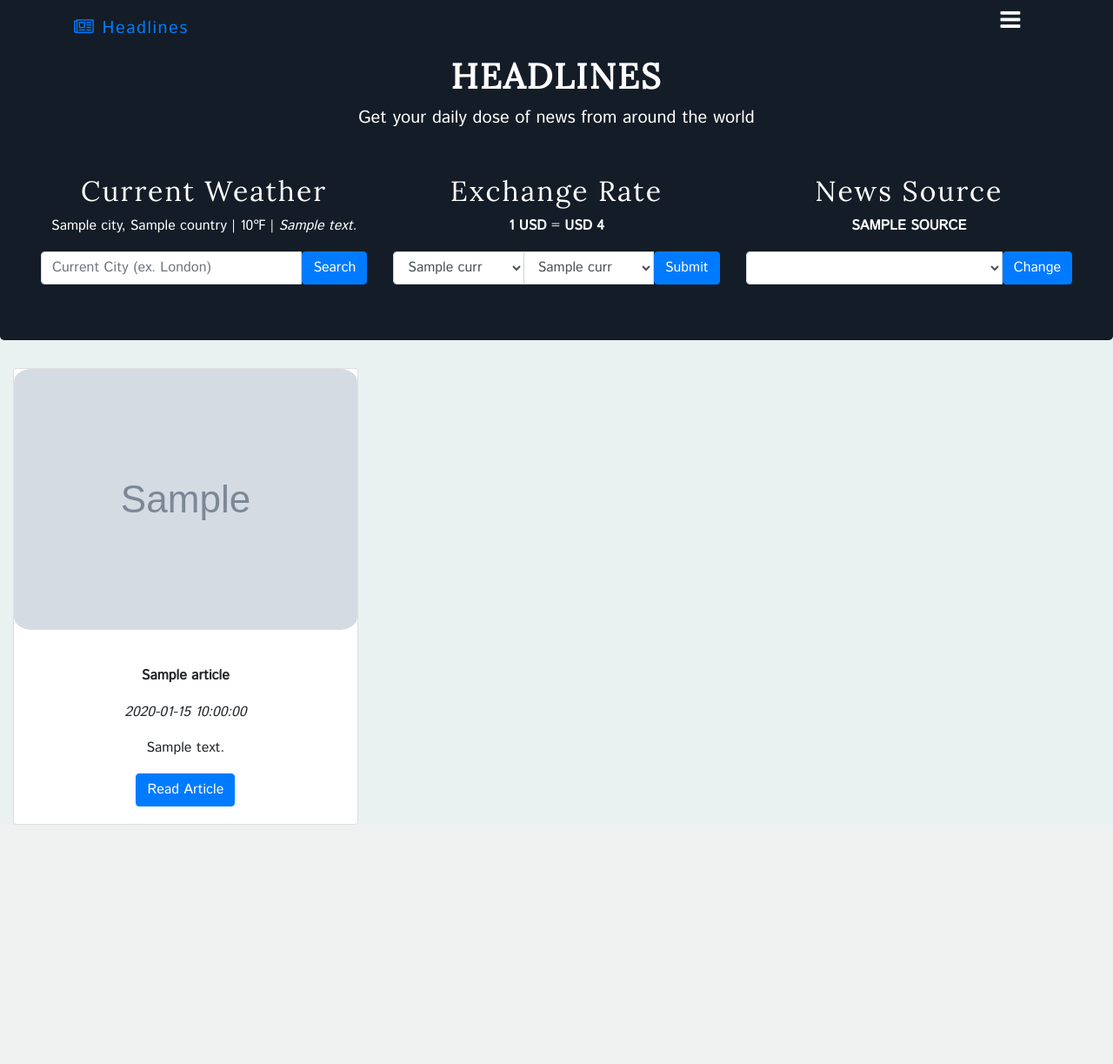
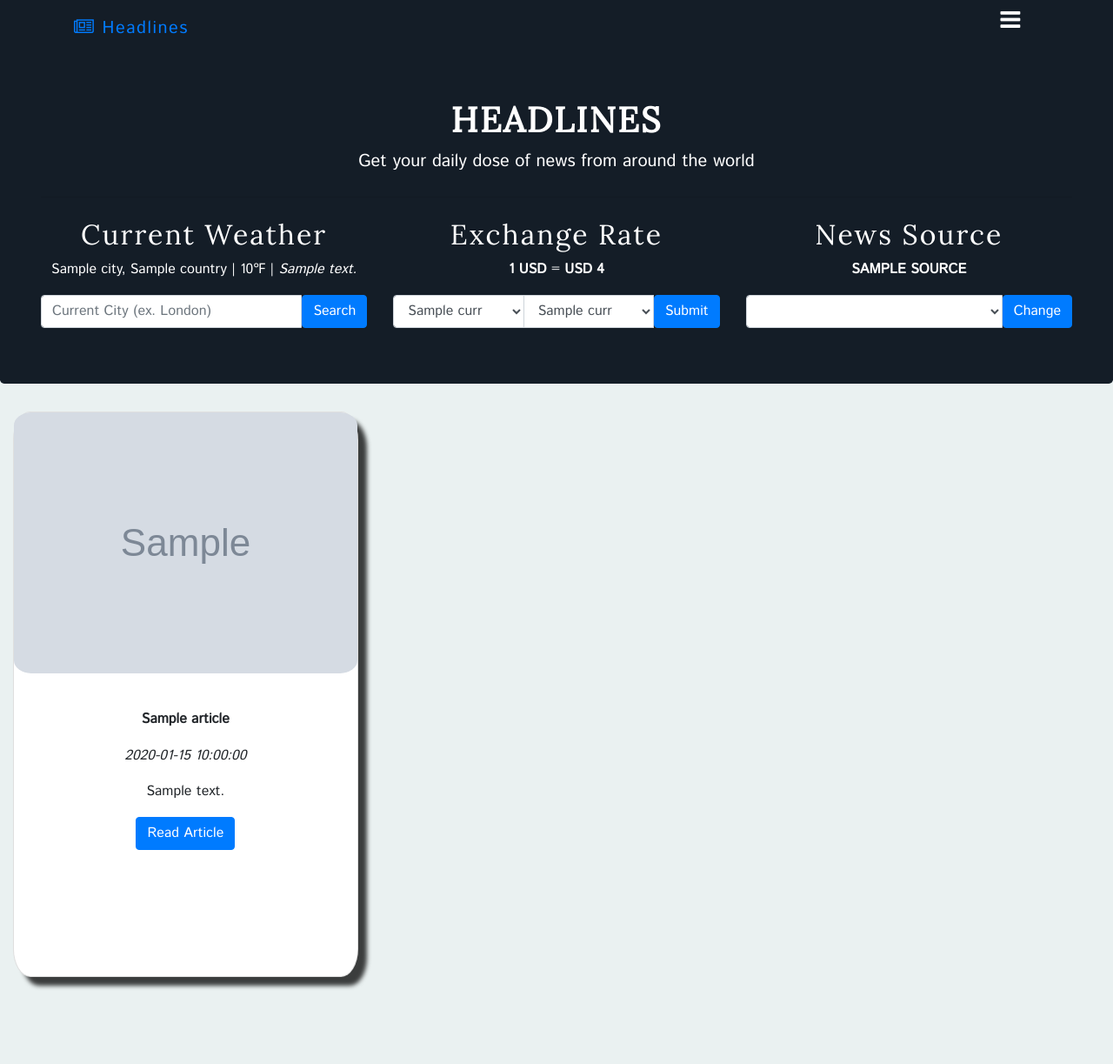
Before and after one commit to alchermd/headlines, a Flask app: template headlines/templates/index.html in a window 1280 px wide. Shown: the whole page at 87% size. Before the commit the page ends 948 px from the top, so only its background shows below. Run offline with Flask 2, Linux system fonts and the light colour scheme; the template is opened without the code that fills it: most values are stand-ins (such as "Sample title", 1, 10 or a date in 2020); grey boxes marked "Sample" are stand-in pictures; lists and menus that the app fills with data are empty; parts of the project's set-up code (start-up, migrations or seed data) failed here and were passed over; some libraries are stand-ins or nearby versions.

Commit message:
Add padding to body to give spacing in the navbar.

```diff
--- a/headlines/static/css/main.css
+++ b/headlines/static/css/main.css
@@ -2,6 +2,7 @@ body {
     background-color: #eaf1f1;
     font-family: 'Istok Web', sans-serif;
     line-height: 1.6;
+    padding-top: 50px;
 }
 
 h1, h2, h3, h4, h5, h6 {
@@ -9,7 +10,7 @@ h1, h2, h3, h4, h5, h6 {
     letter-spacing: 2px;
 }
 
-.col-md-4 .card {
+.card {
     min-height: 650px;
     margin-bottom: 100px;
     box-shadow: 10px 10px 5px 0px rgba(0,0,0,0.75);
```
